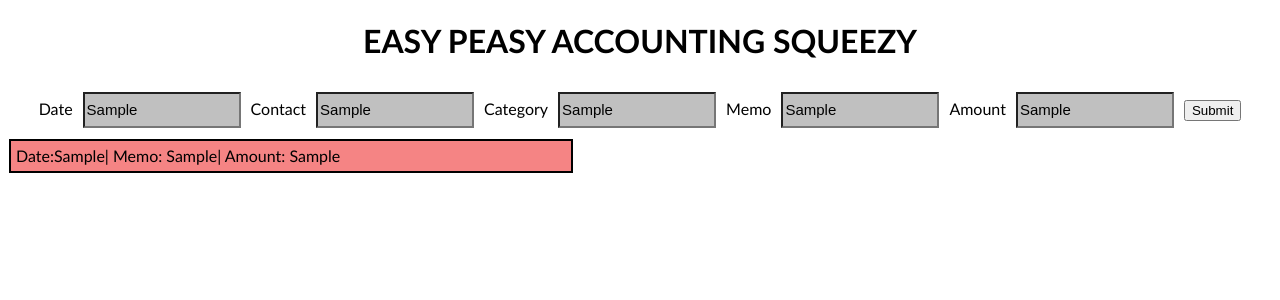
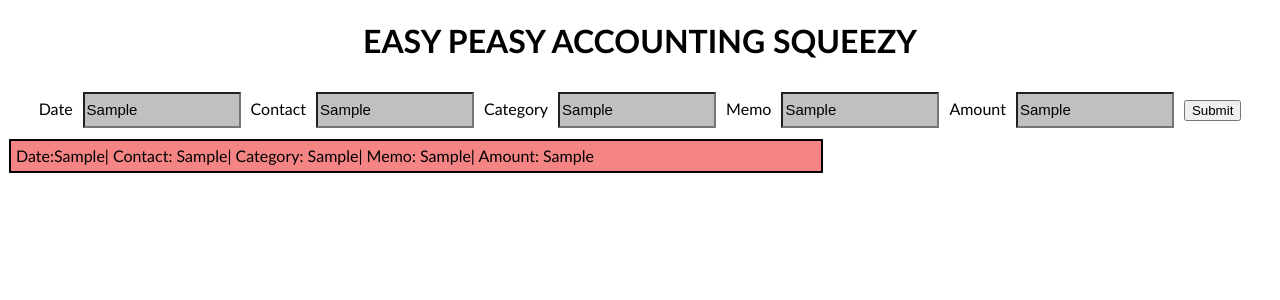
Before and after one commit to whitmorecl/easypeasy, a React (Create React App) app in the folder client/: page / in a window 1280 px wide. Both pictures are taken after typing "Sample", "Sample", "Sample", "Sample", "Sample" into the empty fields and a click on the button "Submit". Shown: the top 300 px of the page. Built offline with nearby package versions, Linux system fonts and the light colour scheme; no server answers.

Commit message:
Add additional columns to client

```diff
--- a/client/src/App.css
+++ b/client/src/App.css
@@ -32,7 +32,7 @@
 }
 
 .card {
-  width: 550px;
+  width: 800px;
   height: 20px;
   border: 2px solid black;
   margin: 1px;
--- a/client/src/App.js
+++ b/client/src/App.js
@@ -5,6 +5,8 @@ import Axios from 'axios';
 function App() {
 
 const [date, setDate] = useState('');
+const [accountId, setAccountId] = useState('');
+const [contactId, setContactId] = useState('');
 const [memo, setMemo] = useState('');
 const [amount, setAmount] = useState('');
 const [entryList, setEntryList] = useState([]);
@@ -20,13 +22,15 @@ const submitEntry = () => {
 
   Axios.post('http://localhost:3001/api/insert', {
     date: date,
+    accountId: accountId,
+    contactId: contactId,
     memo: memo,
     amount: amount
   })
 
     setEntryList([
       ...entryList,
-      {date: date, memo: memo, amount: amount}
+      {date: date, accountId:accountId, contactId:contactId, memo: memo, amount: amount}
     ]);
 };
 
@@ -42,10 +46,14 @@ const submitEntry = () => {
       }}/>
 
       <label>Contact</label>
-      <input type = "text" name = "contact" />
+      <input type = "text" name = "contactId" onChange= { (e)=> {
+        setContactId(e.target.value)
+      }}/>
 
       <label>Category</label>
-      <input type = "text" name = "category" />
+      <input type = "text" name = "accountId" onChange= { (e)=> {
+        setAccountId(e.target.value)
+      }}/>
 
       <label>Memo</label>
       <input type = "text" name = "memo" onChange= { (e)=> {
@@ -66,6 +74,8 @@ const submitEntry = () => {
         return (
         <div className= 'card'>
           Date:{val.date}
+          | Contact: {val.contactId}
+          | Category: {val.accountId}
           | Memo: {val.memo}
           | Amount: {val.amount}
 
```
Also changed, not shown: 1 other file (tests, documents, lock files or other folders).
